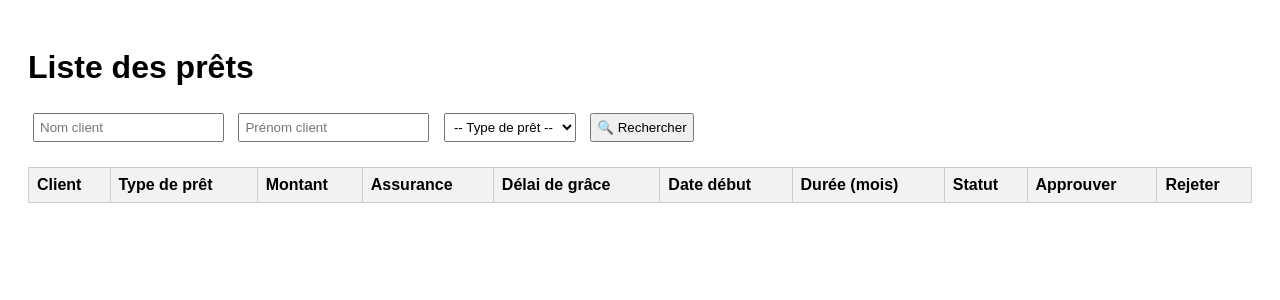
After one commit to Toniniaina/Etablissement-financier-et-pr-t-bancaire, a PHP site: page /views/Pret/liste.html in a window 1280 px wide. The commit adds this page. Shown: the top 300 px of the page. Run offline with PHP 8.4, Linux system fonts and the light colour scheme; lists and menus that the app fills with data are empty.

Commit message:
gestion mouvement pret(approuver et rejeter)

```diff
--- /dev/null
+++ b/views/Pret/liste.html
@@ -0,0 +1,212 @@
+<!DOCTYPE html>
+<html lang="fr">
+  <head>
+    <meta charset="UTF-8" />
+    <title>Liste des prêts</title>
+    <style>
+      body {
+        font-family: sans-serif;
+        padding: 20px;
+      }
+      input,
+      select,
+      button {
+        margin: 5px;
+        padding: 5px;
+      }
+      table {
+        border-collapse: collapse;
+        width: 100%;
+        margin-top: 20px;
+      }
+      th,
+      td {
+        border: 1px solid #ccc;
+        padding: 8px;
+        text-align: left;
+      }
+      th {
+        background-color: #f2f2f2;
+      }
+    </style>
+  </head>
+  <body>
+    <h1>Liste des prêts</h1>
+    <div>
+      <input type="text" id="nom" placeholder="Nom client" />
+      <input type="text" id="prenom" placeholder="Prénom client" />
+      <select id="typePret">
+        <option value="">-- Type de prêt --</option>
+      </select>
+      <button onclick="rechercherPrets()">🔍 Rechercher</button>
+    </div>
+    <table id="table-prets">
+      <thead>
+        <tr>
+          <th>Client</th>
+          <th>Type de prêt</th>
+          <th>Montant</th>
+          <th>Assurance</th>
+          <th>Délai de grâce</th>
+          <th>Date début</th>
+          <th>Durée (mois)</th>
+          <th>Statut</th>
+          <th>Approuver</th>
+          <th>Rejeter</th>
+        </tr>
+      </thead>
+      <tbody></tbody>
+    </table>
+
+    <script>
+      const apiBase =
+        "http://localhost/Etablissement-financier-et-pr-t-bancaire/ws";
+
+      function ajax(method, url, data, callback) {
+        const xhr = new XMLHttpRequest();
+        xhr.open(method, apiBase + url, true);
+        xhr.setRequestHeader(
+          "Content-Type",
+          "application/x-www-form-urlencoded"
+        );
+        xhr.onreadystatechange = () => {
+          if (xhr.readyState === 4) {
+            if (xhr.status === 200) {
+              callback(JSON.parse(xhr.responseText));
+            } else {
+              alert("Erreur : " + xhr.responseText);
+            }
+          }
+        };
+        xhr.send(data);
+      }
+
+      function chargerTypesPret() {
+        ajax("GET", "/typesprets", null, (data) => {
+          const select = document.getElementById("typePret");
+          data.forEach((tp) => {
+            const option = document.createElement("option");
+            option.value = tp.id_types_pret;
+            option.textContent = tp.nom_type_pret;
+            select.appendChild(option);
+          });
+        });
+      }
+
+      function rechercherPrets() {
+        const nom = document.getElementById("nom").value;
+        const prenom = document.getElementById("prenom").value;
+        const typePret = document.getElementById("typePret").value;
+
+        const params = `nom=${encodeURIComponent(
+          nom
+        )}&prenom=${encodeURIComponent(prenom)}&id_types_pret=${typePret}`;
+        ajax("POST", "/prets/search", params, afficherPrets);
+      }
+
+      function afficherPrets(data) {
+        const tbody = document.querySelector("#table-prets tbody");
+        tbody.innerHTML = "";
+
+        data.forEach((p) => {
+          const tr = document.createElement("tr");
+
+          tr.innerHTML = `
+      <td>${p.nom_clients} ${p.prenom_clients}</td>
+      <td>${p.nom_type_pret}</td>
+      <td>${p.montant_prets} Ar</td>
+      <td>${p.assurance ?? "-"}</td>
+      <td>${p.delai_grace ?? 0}</td>
+      <td>${p.date_debut}</td>
+      <td>${p.duree_en_mois}</td>
+      <td>${p.statut_actuel}</td>
+      <td>
+        ${
+          p.statut_actuel.toLowerCase() === "en attente"
+            ? `
+              <button onclick="toggleForm(${p.id_prets}, 'approuver')">Approuver</button>
+              <div id="form-approuver-${p.id_prets}" style="display:none; margin-top:5px;">
+                <input type="date" id="dateApprobation-${p.id_prets}" />
+                <button onclick="approuverPret(${p.id_prets})">Valider</button>
+              </div>
+            `
+            : "-"
+        }
+      </td>
+      <td>
+        ${
+          p.statut_actuel.toLowerCase() === "en attente"
+            ? `
+              <button onclick="toggleForm(${p.id_prets}, 'rejeter')">Rejeter</button>
+              <div id="form-rejeter-${p.id_prets}" style="display:none; margin-top:5px;">
+                <input type="date" id="dateApprobationRejet-${p.id_prets}" />
+                <button onclick="rejeterPret(${p.id_prets})">Valider</button>
+              </div>
+            `
+            : "-"
+        }
+      </td>
+    `;
+
+          tbody.appendChild(tr);
+        });
+      }
+
+      function toggleForm(idPret, action) {
+        const approuverForm = document.getElementById(
+          `form-approuver-${idPret}`
+        );
+        const rejeterForm = document.getElementById(`form-rejeter-${idPret}`);
+
+        if (action === "approuver") {
+          // Ferme l'autre si ouvert
+          if (rejeterForm) rejeterForm.style.display = "none";
+          // Toggle celui-ci
+          approuverForm.style.display =
+            approuverForm.style.display === "none" ? "block" : "none";
+        } else if (action === "rejeter") {
+          if (approuverForm) approuverForm.style.display = "none";
+          rejeterForm.style.display =
+            rejeterForm.style.display === "none" ? "block" : "none";
+        }
+      }
+
+      function approuverPret(idPret) {
+        const dateInput = document.getElementById(`dateApprobation-${idPret}`);
+        const dateMouvement = dateInput.value;
+
+        if (!dateMouvement) {
+          alert("Veuillez choisir une date d'approbation.");
+          return;
+        }
+
+        const data = `id_prets=${idPret}&date_mouvement=${dateMouvement}`;
+        ajax("POST", "/prets/approuver", data, (res) => {
+          alert("Prêt approuvé avec succès !");
+          rechercherPrets();
+        });
+      }
+
+      function rejeterPret(idPret) {
+        const dateInput = document.getElementById(
+          `dateApprobationRejet-${idPret}`
+        );
+        const dateMouvement = dateInput.value;
+
+        if (!dateMouvement) {
+          alert("Veuillez choisir une date de rejet.");
+          return;
+        }
+
+        const data = `id_prets=${idPret}&date_mouvement=${dateMouvement}`;
+        ajax("POST", "/prets/rejeter", data, (res) => {
+          alert("Prêt rejeté avec succès !");
+          rechercherPrets();
+        });
+      }
+
+      chargerTypesPret();
+      rechercherPrets(); // pour afficher tout au début
+    </script>
+  </body>
+</html>
--- a/ws/routes/routes.php
+++ b/ws/routes/routes.php
@@ -20,6 +20,10 @@ Flight::route('DELETE /etudiants/@id', ['EtudiantController', 'delete']);
 Flight::route('GET /clients', ['ClientController', 'getAll']);
 Flight::route('GET /typesprets', ['PretController', 'getAllTypes']);
 Flight::route('POST /prets', ['PretController', 'ajouterPret']);
+Flight::route('POST /prets/search', ['PretController', 'rechercher']);
+Flight::route('POST /prets/approuver', ['PretController', 'approuver']);
+Flight::route('POST /prets/rejeter', ['PretController', 'rejeter']);
+
 
 Flight::route('GET /fonds', ['FondController', 'getAll']);
 Flight::route('GET /fonds/@id', ['FondController', 'getById']);
```
Also changed, not shown: sql/données.sql (+7 -38 lines), sql/script_aivr.sql (+2 -6 lines), ws/controllers/PretController.php (+67 -0 lines), ws/models/Pret.php (+49 -0 lines).
